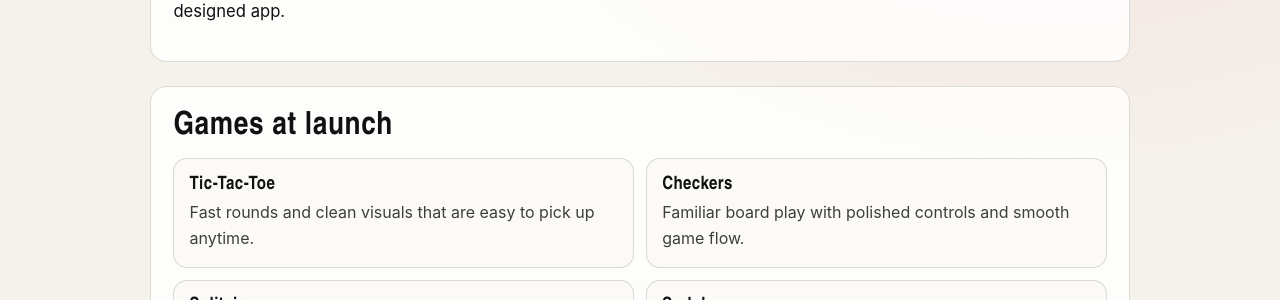
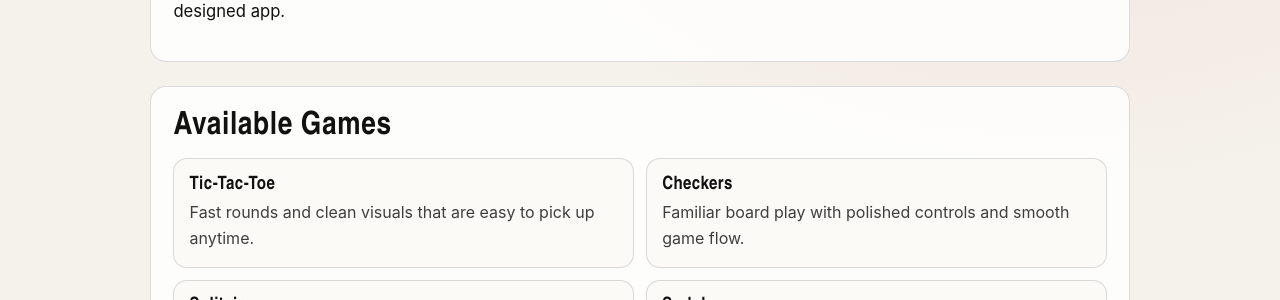
Before and after one commit to Unashamed-Games/marketing-site, a Jekyll site: the page built from index.md, in a window 1280 px wide. Shown: the part 408-708 px from the top of the page. Built offline with Jekyll 4.4.1, drawn with Linux system fonts in a browser that asks for light colours.

Commit message:
Update section headings: change "Games included at launch" to "Available Games" for clarity

```diff
--- a/index.md
+++ b/index.md
@@ -14,8 +14,8 @@ description: >-
     <p class="hero-lede">Play Tic-Tac-Toe, Checkers, Solitaire, Sudoku, and more in one thoughtfully designed app.</p>
   </section>
 
-  <section aria-label="Games included at launch">
-    <h2>Games at launch</h2>
+  <section aria-label="Available Games">
+    <h2>Available Games</h2>
     <div class="game-grid" role="list">
       <article class="game-card" role="listitem">
         <h3>Tic-Tac-Toe</h3>
```
Also changed, not shown: 1 other file.
